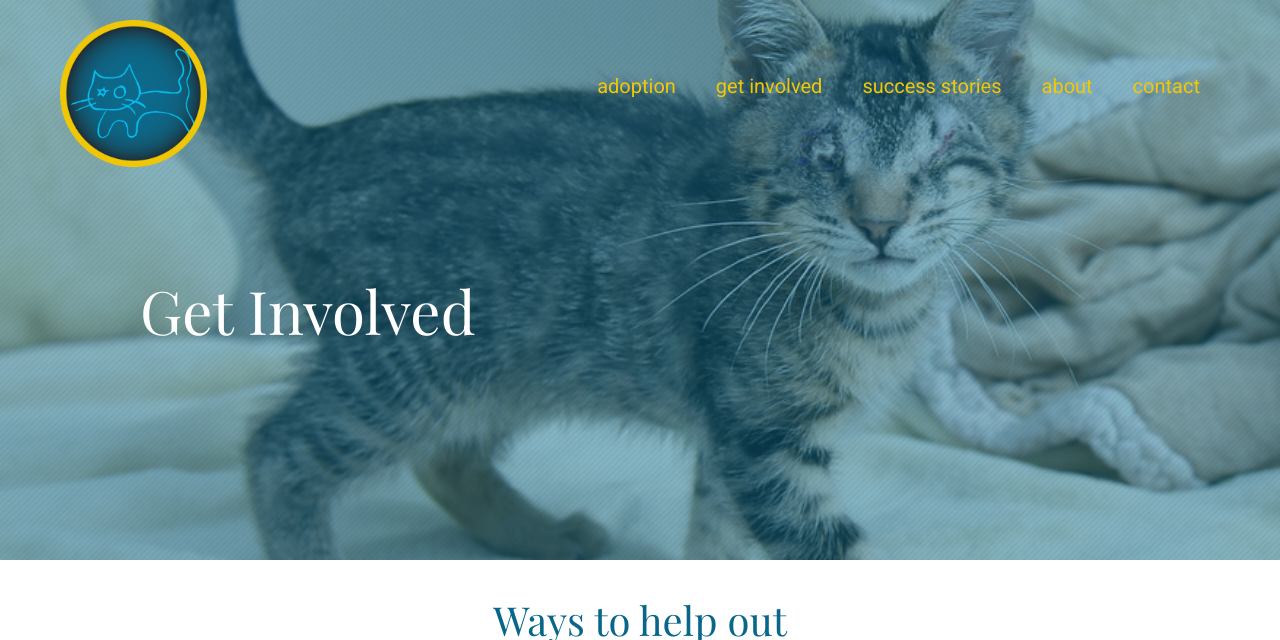
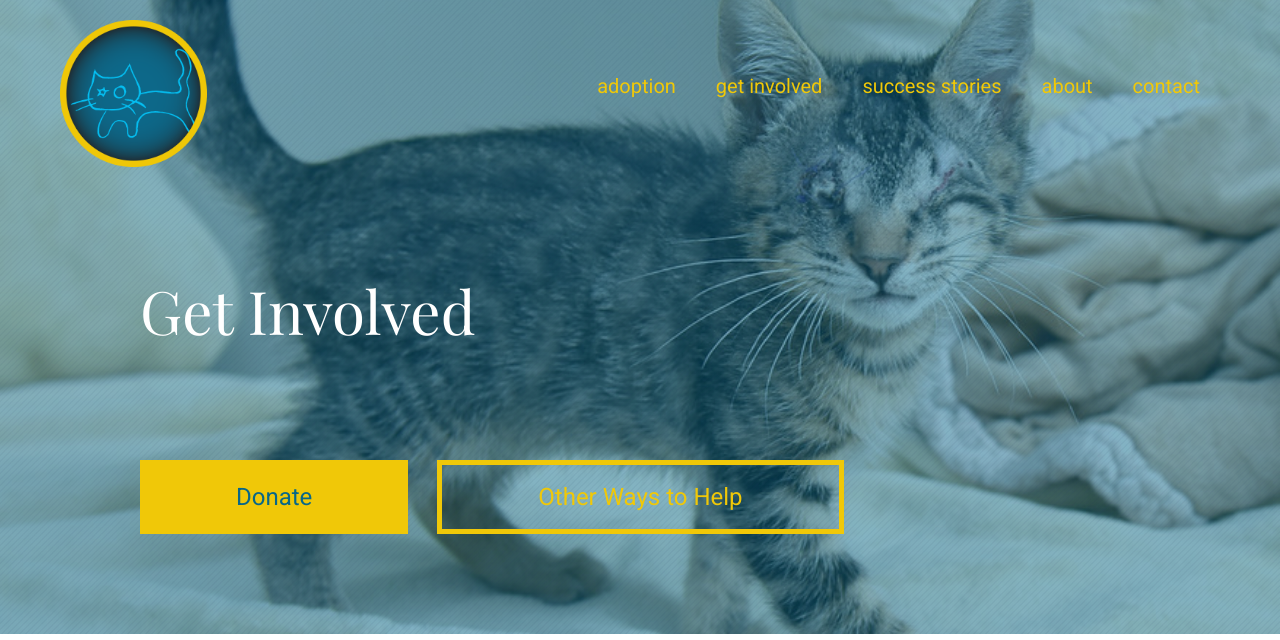
Before and after one commit to savinggracerescue/savinggracerescue.github.io, a Jekyll site: the page built from _pages/get-involved.html, in a window 1280 px wide. Shown: the top 640 px of the page. Built offline with Jekyll 4.4.1, drawn with Linux system fonts in a browser that asks for light colours; nearby versions of some CDN libraries; some of the changed text lies outside the part shown; grey boxes are pictures that could not be loaded.

Commit message:
Added get-involved eyecatcher Added cta-large styling. Get-involved iteration.

```diff
--- a/_includes/eyecatcher.html
+++ b/_includes/eyecatcher.html
@@ -11,9 +11,17 @@
 				Ages one day to 8 weeks and injured, abused or special needs kittens in the San Francisco Bay Area.
 			</h3>
 			<a href="" class="btn large">Learn More</a>
-			<a href="" class="btn outline large">
+			<a href="/get-involved" class="btn outline large">
 				<i class="fa fa-heart fa-fw fa-lg" aria-hidden="true"></i>
 				Start Helping
+			</a>
+		{% elsif page.url == '/get-involved/' %}
+			<h1>
+				{{page.title}}
+			</h1>
+			<a href="#donate" class="btn large">Donate</a>
+			<a href="#other-ways" class="btn outline large">
+				Other Ways to Help
 			</a>
 		{% else %}
 			<h1>
--- a/_pages/get-involved.html
+++ b/_pages/get-involved.html
@@ -4,14 +4,62 @@ permalink: get-involved/
 layout: default
 ---
 
-<section class="get-involved">
+<section id="wishlist" class="cta-large">
     <div class="inner">
-        <h2>Ways to help out</h2>
+        <section>
+            <div class="image">
+                <img src="/images/amazon-smile-logo.png">
+            </div>
+            <div class="copy">
+                <h2>Donate</h2>
+                <a href="http://www.amazon.com/gp/registry/wishlist/3UBXN2WET6A0C" class="btn">Amazon Wishlist</a>
+            </div>
+        </section>
+    </div>
+</section>
+
+<section id="wishlist" class="cta-large">
+    <div class="inner">
+        <section>
+            <div class="image">
+                <img src="/images/amazon-smile-logo.png">
+            </div>
+            <div class="copy">
+                <h2>Amazon Wishlist</h2>
+                <a href="http://www.amazon.com/gp/registry/wishlist/3UBXN2WET6A0C" class="btn">Amazon Wishlist</a>
+            </div>
+        </section>
+    </div>
+</section>
+
+<section id="non-donate" class="cta-large">
+    <div class="inner">
+        <section>
+            <div class="image">
+                <img src="/images/amazon-smile-logo.png">
+            </div>
+            <div class="copy">
+                <h2>Non monetary donation</h2>
+                <ul>
+                    <li>Pet food store gift certificates</li>
+                    <li>Veterinary care</li>
+                    <li>Toys</li>
+                    <li>Bedding</li>
+                    <li>Volunteers to play and socialize</li>
+                </ul>
+            </div>
+        </section>
+    </div>
+</section>
+
+<section id="other-ways">
+    <div class="inner">
+        <h2>Effortless ways to help out</h2>
         <ul class="ctas">
             <li class="adoption">
-                <a href="/adoption">
+                <a href="http://smile.amazon.com/gp/charity/homepage.html?orig=%2Fgp%2Fbrowse.html%3Fnode%3D12745394011&ein=27-2987970">
                     <header>
-                        <img src="/images/amazon-logo.jpg" alt="Amazon logo">
+                        <img src="/images/amazon-smile-logo.png" alt="Amazon logo">
                     </header>
                 </a>
                 <h2>
@@ -20,12 +68,12 @@ layout: default
                 <p>
                     A simple and automatic way for you to support your favorite charitable organization every time you shop, at no cost to you.
                 </p>
-                <a href="/adoption" class="btn">Go to Amazon</a>
+                <a href="http://smile.amazon.com/gp/charity/homepage.html?orig=%2Fgp%2Fbrowse.html%3Fnode%3D12745394011&ein=27-2987970" class="btn">Use Amazon Smile</a>
             </li>
             <li class="get-involved">
                 <a href="https://www.igive.com/SavingGraceRescue/?p=19992&jltest=1">
                     <header>
-                        <img src="/images/igive-logo.png" alt="Get Involved">
+                        <img src="/images/igive-logo.png" alt="iGive">
                     </header>
                 </a>
                 <h2>
@@ -34,21 +82,21 @@ layout: default
                 <p>
                     Help Saving Grace Rescue every time you shop at 1,781 of the most popular online stores.
                 </p>
-                <a href="https://www.igive.com/SavingGraceRescue/?p=19992&jltest=1" class="btn">Help Now</a>
+                <a href="https://www.igive.com/SavingGraceRescue/?p=19992&jltest=1" class="btn">Use iGive</a>
             </li>
             <li class="about">
-                <a href="/about">
+                <a href="#">
                     <header>
-                        <img src="/images/get-involved-cta3.jpg" alt="About">
+                        <img src="/images/facebook-share-and-like.jpg" alt="Facebook">
                     </header>
                 </a>
                 <h2>
                     Share our Cause
                 </h2>
                 <p>
-                    We get to work with kittens EVERY DAY. It may not be a glamorous life, but we wouldn’t choose to live any other way. Bring on the kittens!
+                    Help spread the word and share our cause with your friend and family. Your support will help us save more kittens.
                 </p>
-                <a href="/about" class="btn">Learn more</a>
+                <a href="#" class="btn">Start Sharing</a>
             </li>
         </ul>
     </div>
--- /dev/null
+++ b/_sass/get-involved.scss
@@ -0,0 +1,5 @@
+.get-involved {
+    #donate {
+        background: url('/images/bedge_grunge.png');
+    }
+}
--- a/_sass/styles.scss
+++ b/_sass/styles.scss
@@ -12,4 +12,5 @@
 
 @import "home";
 @import "adoption";
+@import "get-involved";
 @import "contact";
--- a/css/styles.css
+++ b/css/styles.css
@@ -641,6 +641,20 @@ ul.color-columns {
     .ctas > li h2 {
       text-align: center; }
 
+section .cta-large .image, section .cta-large .copy {
+  float: left;
+  display: block;
+  margin-right: 2.35765%;
+  width: 48.82117%;
+  float: left; }
+  section .cta-large .image:last-child, section .cta-large .copy:last-child {
+    margin-right: 0; }
+
+section .cta-large:nth-child(even) {
+  background: url("/images/bedge_grunge.png"); }
+  section .cta-large:nth-child(even) .image, section .cta-large:nth-child(even) .copy {
+    float: right; }
+
 footer.footer {
   background-color: #F0C808;
   color: #086788; }
@@ -735,7 +749,7 @@ header.header {
     display: none; }
 
 .eyecatcher {
-  background: linear-gradient(rgba(255, 241, 208, 0.4), rgba(255, 241, 208, 0.4)), url("/images/cover/cover-photo1.jpg");
+  background: linear-gradient(rgba(255, 241, 208, 0.4), rgba(255, 241, 208, 0.4)), url("/images/cover/cover-photo3.jpg");
   background-repeat: no-repeat;
   background-position: bottom;
   background-size: cover;
@@ -812,6 +826,9 @@ header.header {
     display: inline;
     margin-right: 1em; }
 
+.get-involved #donate {
+  background: url("/images/bedge_grunge.png"); }
+
 .contact .text, .contact img {
   width: 50%;
   float: left; }
```
Also changed, not shown: _sass/globals/globals.scss (+16 -0 lines), images/bedge_grunge.png (added), images/facebook-share-and-like.jpg (added), images/igive-logo.png.
